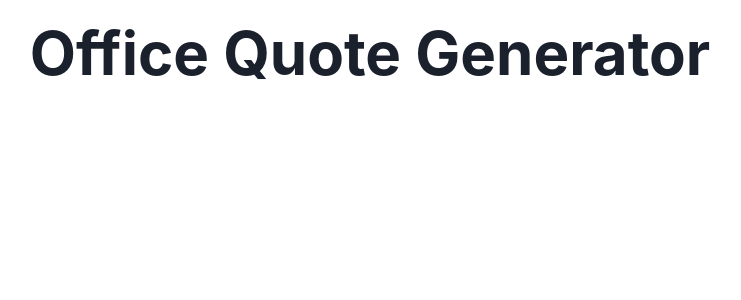
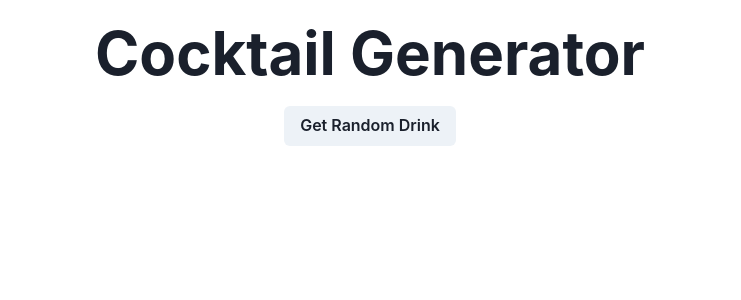
Before and after one commit to seancrossettie/ChakraUI-ToDoList, a React (Create React App) app: page / in a window 1280 px wide. Shown: the top 300 px of the page, without its empty margins (270-1011 px from the left). Built offline with nearby package versions, Linux system fonts and the light colour scheme.

Commit message:
added api calls

```diff
--- a/public/index.html
+++ b/public/index.html
@@ -4,7 +4,8 @@
     <meta charset="utf-8" />
     <meta name="viewport" content="width=device-width, initial-scale=1" />
     <meta name="theme-color" content="#000000" />
-    <title>Office Quote Generator</title>
+    <link rel="icon" type="image/png" sizes="32x32" href="/favicon-32x32.png">
+    <title>Cocktail Generator</title>
   </head>
   <body>
     <div id="root"></div>
--- a/src/components/App/App.js
+++ b/src/components/App/App.js
@@ -1,11 +1,16 @@
 import { Text, VStack } from '@chakra-ui/layout';
+import { Button } from '@chakra-ui/react';
 import React from 'react';
+import getRandomDrink from '../../helpers/data/drinkData';
 
 function App() {
   return (
     <>
       <VStack>
-        <Text m={2} fontSize='6xl' fontWeight='bold'>Office Quote Generator</Text>
+        <Text m={2} fontSize='6xl' fontWeight='bold'>Cocktail Generator</Text>
+      </VStack>
+      <VStack>
+        <Button onClick={() => getRandomDrink().then((response) => console.warn(response))}>Get Random Drink</Button>
       </VStack>
     </>
   );
--- /dev/null
+++ b/src/helpers/data/drinkData.js
@@ -0,0 +1,9 @@
+import axios from 'axios';
+
+const getRandomDrink = () => new Promise((resolve, reject) => {
+  axios.get('https://www.thecocktaildb.com/api/json/v1/1/random.php')
+    .then((response) => resolve(response.data.drinks))
+    .catch((error) => reject(error));
+});
+
+export default getRandomDrink;
```
Also changed, not shown: public/favicon-32x32.png (added), src/components/SearchForm/SearchForm.js (added), 1 other file (tests, documents, lock files or other folders).
